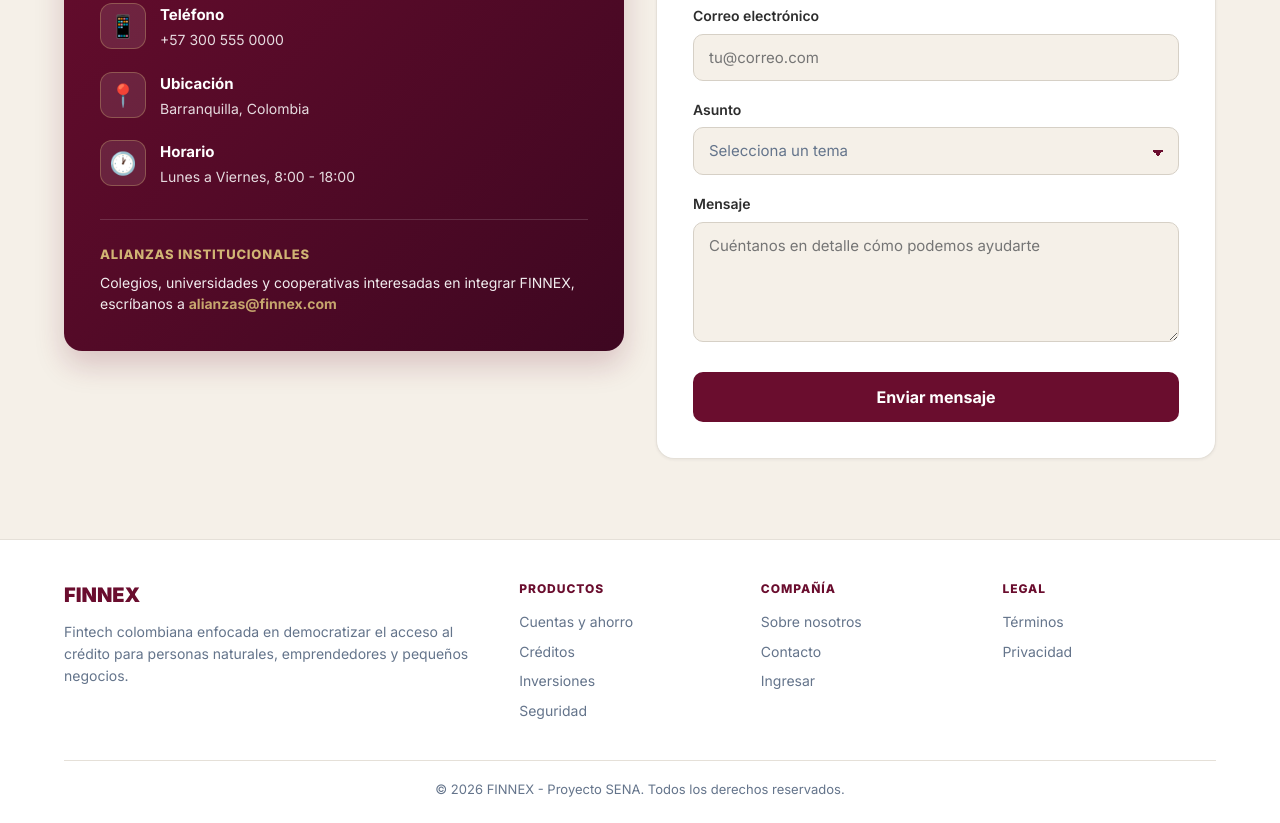
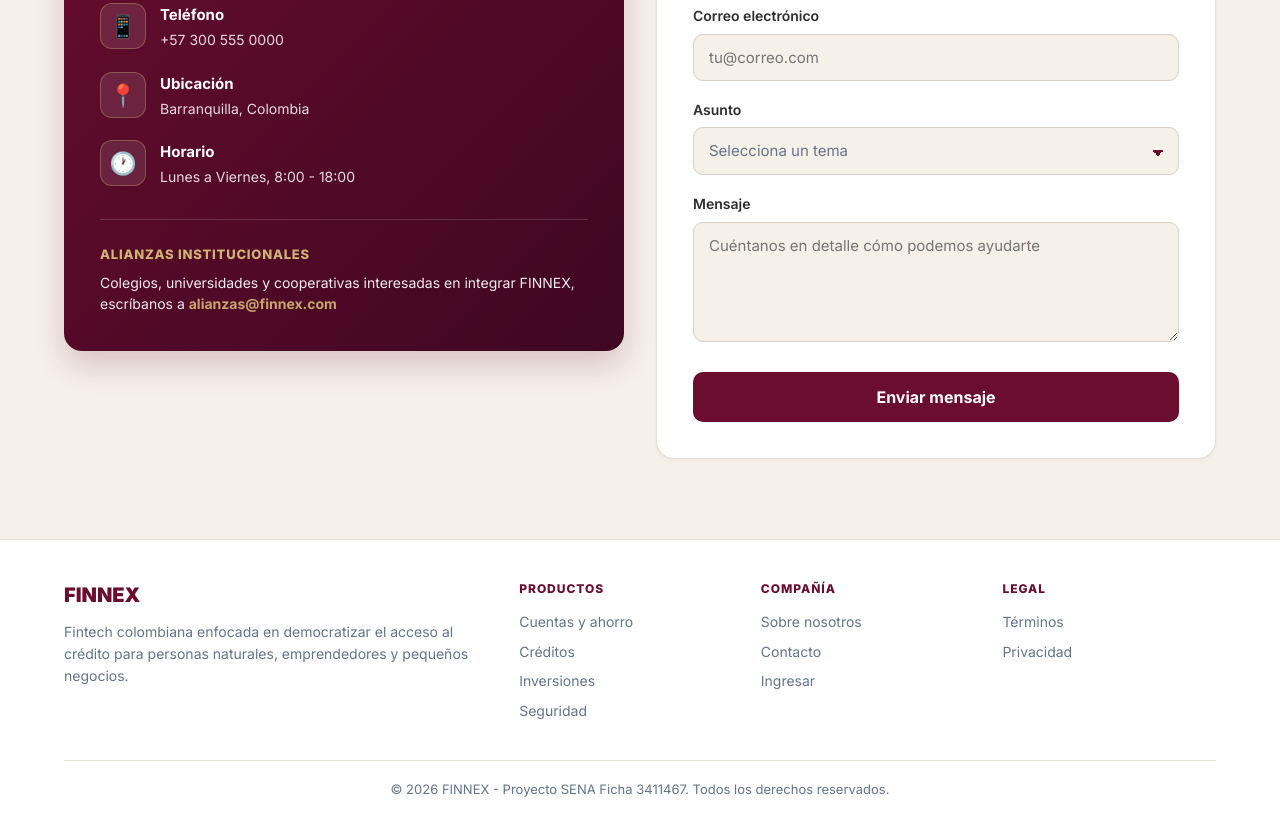
Before and after one commit to Sicmag/NexusPay, a plain HTML site: page contacto.html in a window 1280 px wide. Shown: the part 595-1418 px from the top of the page. Drawn offline with Linux system fonts and the light colour scheme.

Commit message:
Update contacto.html

```diff
--- a/contacto.html
+++ b/contacto.html
@@ -758,7 +758,7 @@
         </div>
       </div>
       <div class="footer-bottom">
-        &copy; 2026 FINNEX - Proyecto SENA. Todos los derechos reservados.
+        &copy; 2026 FINNEX - Proyecto SENA Ficha 3411467. Todos los derechos reservados.
       </div>
     </div>
   </footer>
```
